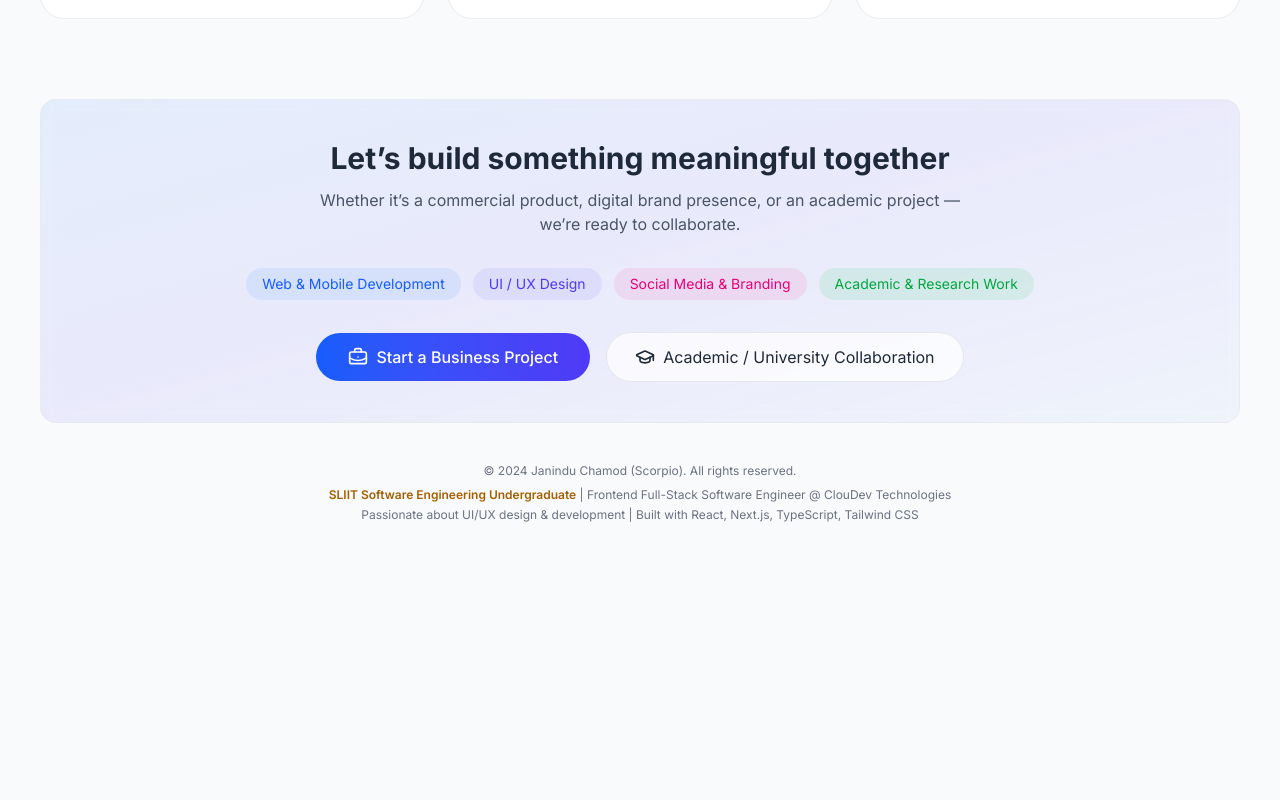
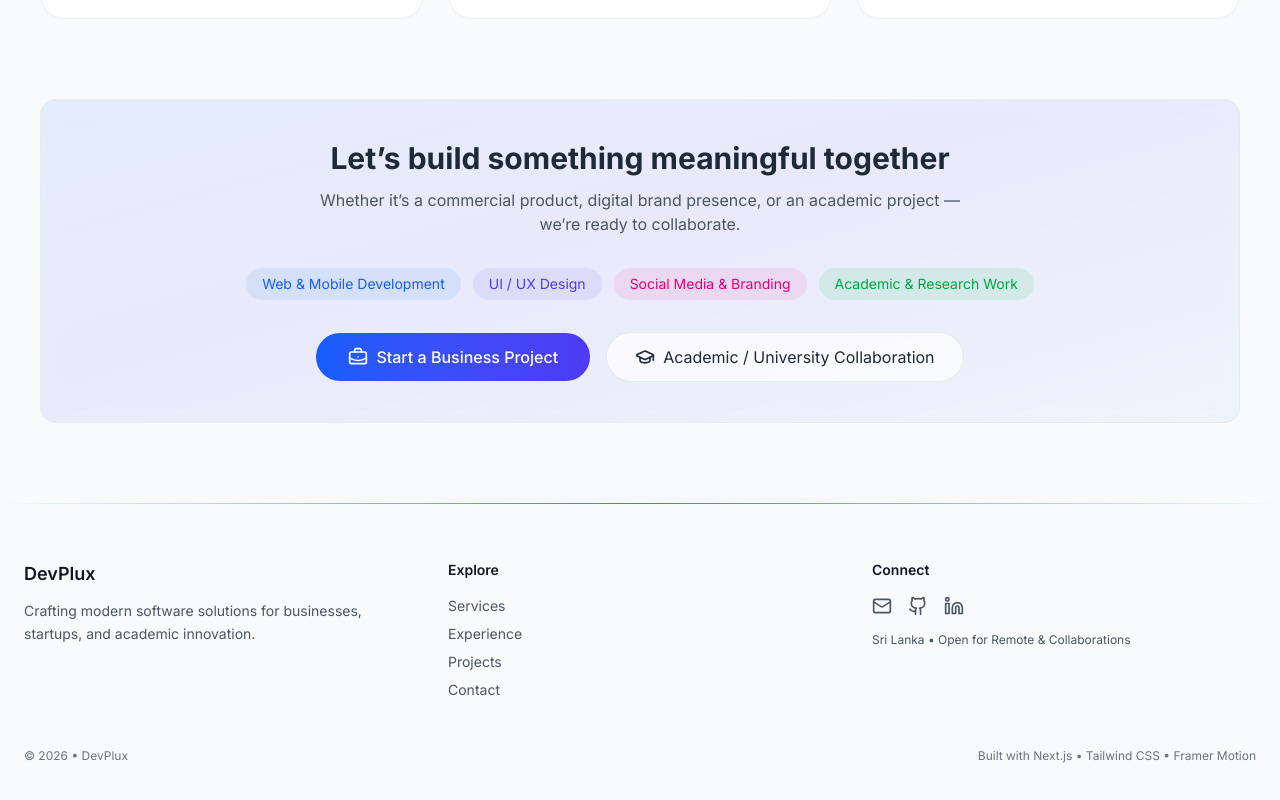
Before and after one commit to DevPlux/DevPlux-Official-Website, a Next.js app in the folder frontend/: page / in a window 1280 px wide. Shown: the part 2435-3235 px from the top of the page. Before the commit the page ends 2998 px from the top, so only its background shows below. Built offline with nearby package versions, Linux system fonts and the light colour scheme.

Commit message:
Update footer.tsx

```diff
--- a/frontend/components/footer.tsx
+++ b/frontend/components/footer.tsx
@@ -1,24 +1,100 @@
-import React from "react";
+"use client";
+
+import Link from "next/link";
+import { Github, Linkedin, Mail, ArrowUpRight } from "lucide-react";
+import { motion } from "framer-motion";
 
 export default function Footer() {
   return (
-    <footer className="mb-10 px-4 text-center text-gray-500 relative">
-      <small className="mb-2 block text-xs">
-        &copy; 2024 Janindu Chamod (Scorpio). All rights reserved.
-      </small>
-      <div className="text-xs">
-        <p>
-          <span className="font-semibold">
-            <span className="text-yellow-700">
-              SLIIT Software Engineering Undergraduate
-            </span>
-          </span>{" "}
-          | Frontend Full-Stack Software Engineer @ ClouDev Technologies
-        </p>
-        <p className="mt-1">
-          Passionate about UI/UX design & development | Built with React,
-          Next.js, TypeScript, Tailwind CSS
-        </p>
+    <footer className="relative sm:mt-10 overflow-hidden">
+      {/* Top gradient divider */}
+      <motion.div
+        initial={{ width: 0 }}
+        whileInView={{ width: "100%" }}
+        viewport={{ once: true }}
+        transition={{ duration: 1.2, ease: "easeOut" }}
+        className="h-[1px] bg-gradient-to-r from-transparent via-blue-500 to-transparent"
+      />
+
+      {/* Footer content */}
+      <div className="max-w-7xl mx-auto px-4 sm:px-6 py-14">
+        <div className="grid grid-cols-1 sm:grid-cols-3 gap-10 text-sm text-gray-600 dark:text-gray-400">
+          {/* BRAND */}
+          <div>
+            <h4 className="text-lg font-semibold text-gray-900 dark:text-white">
+              DevPlux
+            </h4>
+            <p className="mt-3 leading-relaxed">
+              Crafting modern software solutions for businesses, startups, and
+              academic innovation.
+            </p>
+          </div>
+
+          {/* LINKS */}
+          <div>
+            <h5 className="text-sm font-semibold text-gray-900 dark:text-white mb-4">
+              Explore
+            </h5>
+            <ul className="space-y-2">
+              {[
+                { name: "Services", href: "#services" },
+                { name: "Experience", href: "#experience" },
+                { name: "Projects", href: "#projects" },
+                { name: "Contact", href: "#contact" },
+              ].map((item) => (
+                <li key={item.name}>
+                  <Link
+                    href={item.href}
+                    className="group inline-flex items-center gap-1 hover:text-blue-600 dark:hover:text-blue-400 transition"
+                  >
+                    {item.name}
+                    <ArrowUpRight className="w-3 h-3 opacity-0 group-hover:opacity-100 transition" />
+                  </Link>
+                </li>
+              ))}
+            </ul>
+          </div>
+
+          {/* CONTACT */}
+          <div>
+            <h5 className="text-sm font-semibold text-gray-900 dark:text-white mb-4">
+              Connect
+            </h5>
+
+            <div className="flex items-center gap-4">
+              <a
+                href="mailto:janiduchamod25@gmail.com"
+                className="hover:text-blue-600 dark:hover:text-blue-400 transition"
+              >
+                <Mail className="w-5 h-5" />
+              </a>
+              <a
+                href="https://github.com/Janinduchamod2001425"
+                target="_blank"
+                className="hover:text-blue-600 dark:hover:text-blue-400 transition"
+              >
+                <Github className="w-5 h-5" />
+              </a>
+              <a
+                href="https://linkedin.com"
+                target="_blank"
+                className="hover:text-blue-600 dark:hover:text-blue-400 transition"
+              >
+                <Linkedin className="w-5 h-5" />
+              </a>
+            </div>
+
+            <p className="mt-4 text-xs">
+              Sri Lanka • Open for Remote & Collaborations
+            </p>
+          </div>
+        </div>
+
+        {/* Bottom line */}
+        <div className="mt-12 flex flex-col sm:flex-row items-center justify-between gap-4 text-xs text-gray-500">
+          <p>© {new Date().getFullYear()} • DevPlux</p>
+          <p>Built with Next.js • Tailwind CSS • Framer Motion</p>
+        </div>
       </div>
     </footer>
   );
```
